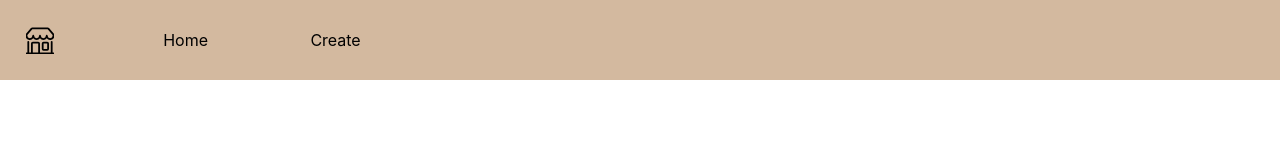
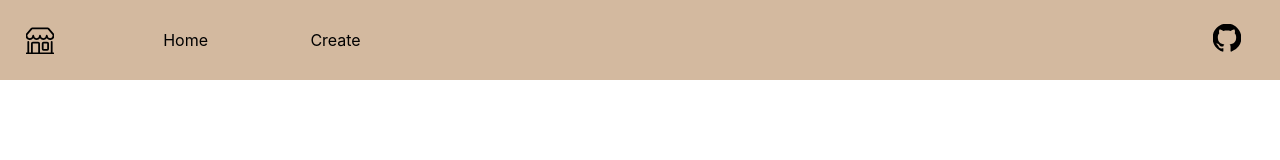
Before and after one commit to Yourself1011/shopsmart, a React (Create React App) app: page /create in a window 1280 px wide. Shown: the top 160 px of the page. Built offline with nearby package versions, Linux system fonts and the light colour scheme.

Commit message:
Create link to Github

```diff
--- a/src/components/Navbar/Navbar.scss
+++ b/src/components/Navbar/Navbar.scss
@@ -32,4 +32,10 @@
     padding: 2%;
     font-size: 1.8rem;
   }
+
+  .github-logo {
+    margin-left: auto;
+    margin-right: 20px;
+  }
+
 }
--- a/src/components/Navbar/Navbar.tsx
+++ b/src/components/Navbar/Navbar.tsx
@@ -3,6 +3,7 @@ import "./Navbar.scss";
 import { Link } from "react-router-dom";
 
 import { BsShop } from "react-icons/bs";
+import { BsGithub } from 'react-icons/bs'
 
 interface NavbarProps {}
 let pages: { path: string; name: string }[] = [
@@ -18,6 +19,12 @@ const Navbar: FC<NavbarProps> = () => (
         <Link key={x.name} to={x.path}>{x.name}</Link>
       </div>
     ))}
+
+    <div className="github-logo">
+      <a href="https://github.com/Yourself1011/shopsmart" target="_blank" rel="noreferrer">
+        <BsGithub/>
+      </a>
+    </div>
   </div>
 );
 
```
